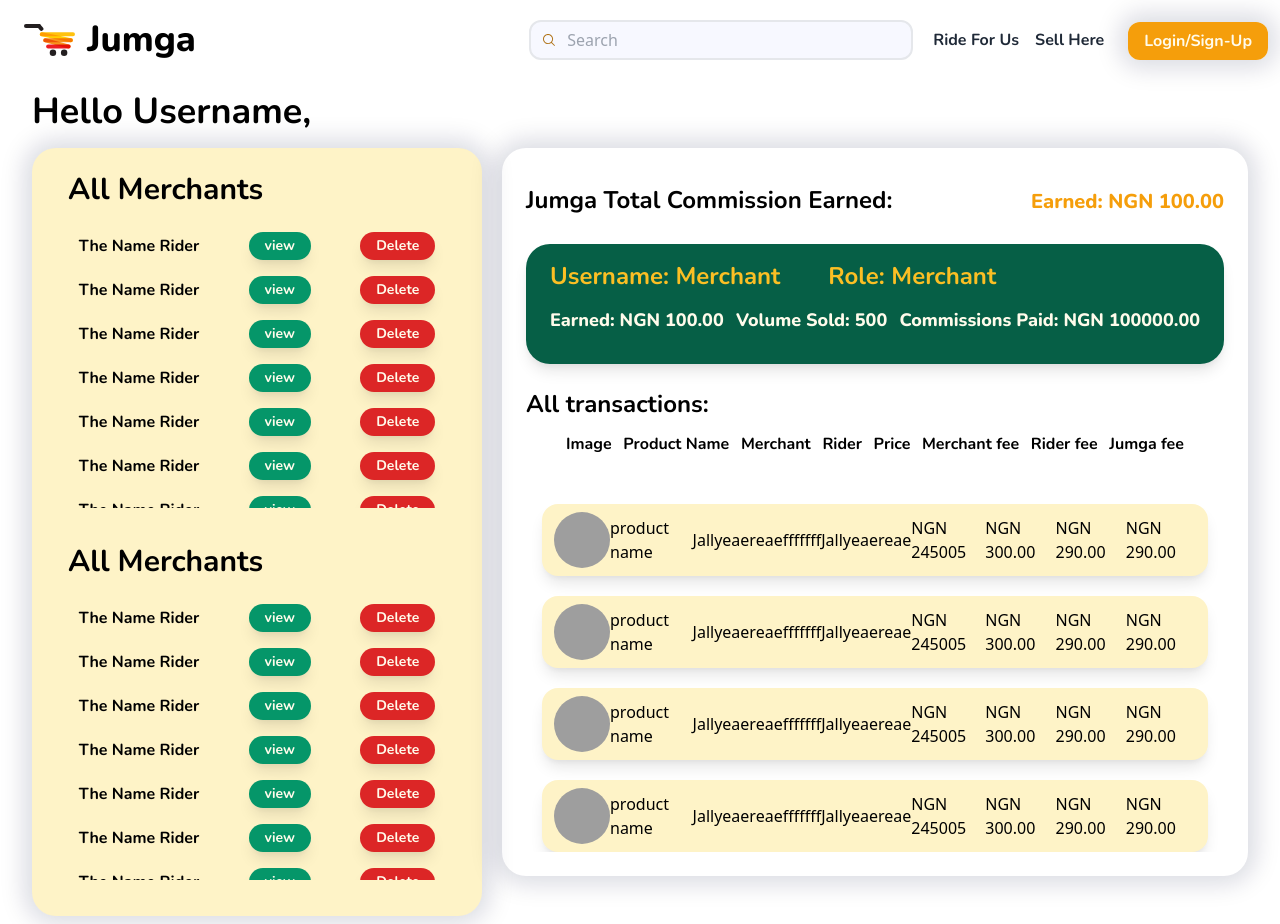
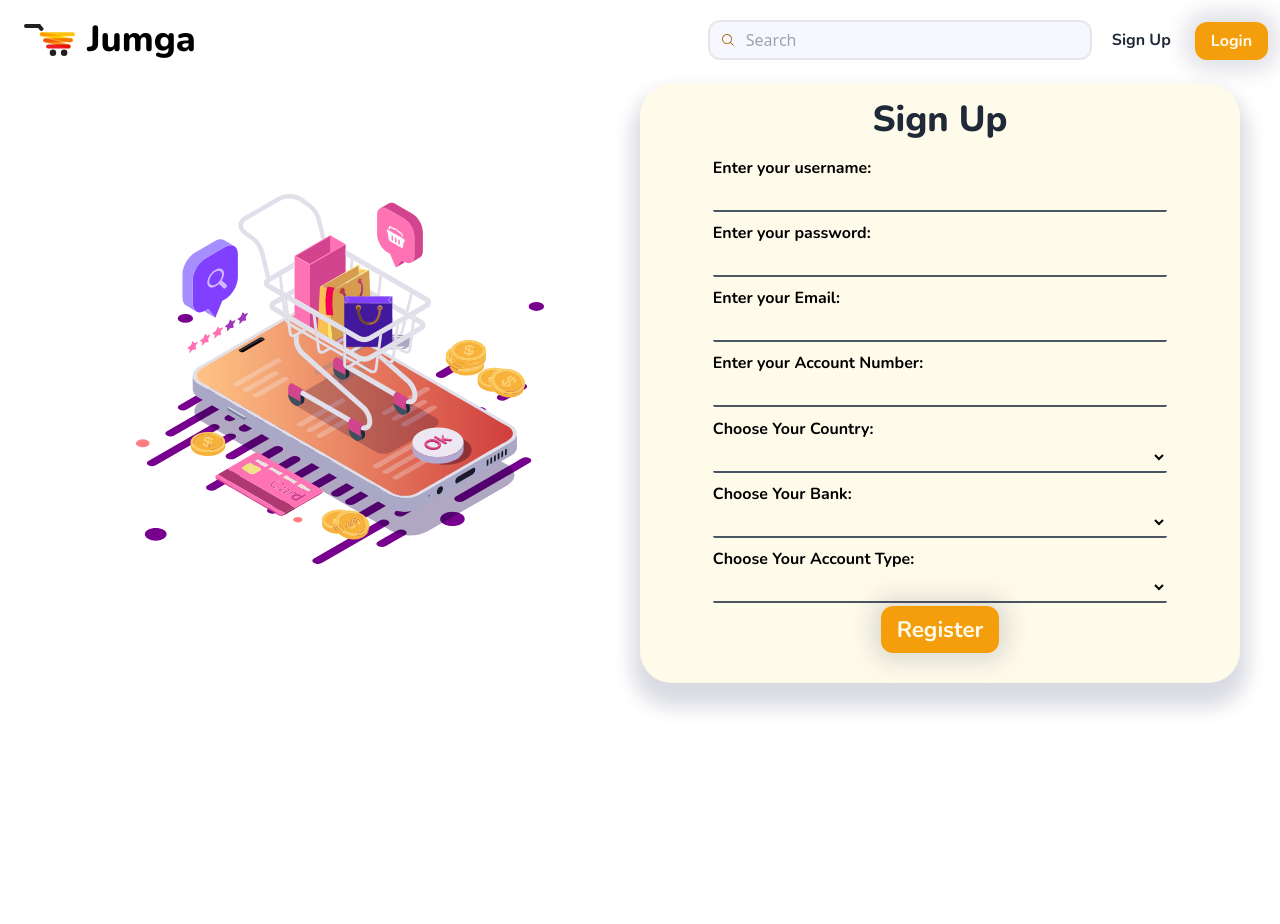
Before and after one commit to StanleyNdunwere/flutterwave_react_main, a React (Create React App) app: page /sign-up in a window 1280 px wide. After the commit the page ends 800 px from the top, so only its background shows below. Built offline with nearby package versions, Linux system fonts and the light colour scheme; grey boxes are pictures that could not be loaded.

Commit message:
modifications to the dom

```diff
--- a/package.json
+++ b/package.json
@@ -8,6 +8,7 @@
     "@testing-library/react": "^11.2.2",
     "@testing-library/user-event": "^12.6.0",
     "autoprefixer": "^9.8.6",
+    "axios": "^0.21.1",
     "postcss": "^7.0.35",
     "react": "^17.0.1",
     "react-dom": "^17.0.1",
--- a/src/App.js
+++ b/src/App.js
@@ -15,6 +15,10 @@
     <div className="max-w-screen-2x w-screen-2xl mx-auto">
       <Header />
       <Switch>
+
+        <Route path='/' exact component={Home} />
+        <Route path="/sign-up" exact component={SignUpComponent} />
+        <Route path="/login" exact component={LoginComponent} />
         {/* <Home /> */}
         {/* <SignUpComponent /> */}
         {/* <LoginComponent/> */}
@@ -22,7 +26,7 @@
         {/* <ProductEditCreate/> */}
         {/* <MerchantDashboard /> */}
         {/* <RiderDashboard /> */}
-        <AdminDashBoard />
+        {/* <AdminDashBoard /> */}
       </Switch>
     </div>
   );
--- a/src/components/global_components/button.component.jsx
+++ b/src/components/global_components/button.component.jsx
@@ -1,14 +1,17 @@
 import React from 'react'
 
 export default function CustomButton(props) {
-
-
-  const execFunc = props.execFunction;
+  let execute = null;
+  if (props.execFunc == null) {
+    execute = () => { }
+  } else {
+    execute = props.execFunc;
+  }
   return (
     <div style={{
       fontSize: props.fontSize,
     }}>
-      <span className="font-nunito font-bold text-md px-4 py-2 bg-yellow-500 cursor-pointer rounded-xl shadow-around text-yellow-50 hover:bg-yellow-600"
+      <span onClick={() => execute()} className="font-nunito font-bold text-md px-4 py-2 bg-yellow-500 cursor-pointer rounded-xl shadow-around text-yellow-50 hover:bg-yellow-600"
       >
         {props.text}
       </span>
--- a/src/components/header/header.component.jsx
+++ b/src/components/header/header.component.jsx
@@ -1,28 +1,42 @@
 import React from "react"
+import { useHistory } from "react-router-dom"
 import logo from "../../assets/images/logo.svg"
 import search from "../../assets/images/search.svg"
 import CustomButton from "../global_components/button.component"
 
 export default function Header(props) {
+  const history = useHistory();
+
+  const handleSignUp = () => {
+    history.push("/sign-up")
+  }
+
+  const handleLogin = () => {
+    history.push("/login")
+  }
+
+  const goHome = () => {
+    history.push("/")
+  }
+
 
   return (
     <div className="">
       <div className="max-w-screen-2xl mx-auto ">
         <header className="w-full h-20 flex flex-row justify-between items-center px-3">
-          <div className="h-full flex flex-row items-center w-auto px-3 cursor-pointer">
+          <div className="h-full flex flex-row items-center w-auto px-3 cursor-pointer" onClick={goHome}>
             <img src={logo} alt="logo" className="max-h-full h-full w-auto pr-3 py-6 cursor-pointer" />
             <h2 className="font-nunito text-4xl py-7 font-extrabold align-middle cursor-pointer">Jumga</h2>
           </div>
           <div>
             <div className="flex flex-row justify-between items-center">
-              <div class="bg-blue-search rounded-xl border-2 w-96 h-full w-50 flex items-center mx-3">
-                <img src={search} alt="search" class="inline w-9 h-9 py-2 px-3 align-middle "></img>
-                <input type="text" placeholder="Search" class="outline-none bg-transparent w-full pr-3 text-gray-800" />
+              <div className="bg-blue-search rounded-xl border-2 w-96 h-full w-50 flex items-center mx-3">
+                <img src={search} alt="search" className="inline w-9 h-9 py-2 px-3 align-middle "></img>
+                <input type="text" placeholder="Search" className="outline-none bg-transparent w-full pr-3 text-gray-800" />
               </div>
-              <span className="mx-2 font-nunito font-bold text-md text-gray-800 hover:text-yellow-700 my-auto cursor-pointer">Ride For Us</span>
-              <span className="mx-2 font-nunito font-bold text-md text-gray-800 hover:text-yellow-700 my-auto cursor-pointer">Sell Here</span>
+              <span onClick={(() => { handleSignUp() })} className="mx-2 font-nunito font-bold text-md text-gray-800 hover:text-yellow-700 my-auto cursor-pointer">Sign Up</span>
               <div className="ml-4">
-                <CustomButton fontSize={"null"} execFunction={null} text="Login/Sign-Up" />
+                <CustomButton fontSize={"null"} execFunc={handleLogin} text="Login" />
               </div>
             </div>
           </div>
--- a/src/components/home/product_card.component.js
+++ b/src/components/home/product_card.component.js
@@ -2,25 +2,18 @@
 import CustomButton from "../global_components/button.component"
 
 export default function ProductCard(props) {
-
   return (
     <div className="">
-      <div
-        style={{
-          backgroundImage: "url(https://source.unsplash.com/random/800x800)",
-          backgroundRepeat: "no-repeat",
-          backgroundSize: "cover",
-        }}
-        className="h-product bg-green-400 rounded-5xl shadow-around relative overflow-hidden"
-      >
-        <div className="w-full h-full flex flex-col items-center justify-between">
+      <div className="h-product bg-green-400 rounded-5xl shadow-around relative overflow-hidden" >
+        <img src={"http://" + props.imageLink} alt="product" className="absolute top-0 left-0 p-4 z-index-10" />
+        <div className="w-full h-full flex flex-col items-center justify-between absolute bottom-0 left-0 z-index-20">
           <div className="flex flex-row items-center justify-end w-full">
             <p className="py-2 px-4 bg-gray-50 rounded-full font-nunito text-lg font-extrabold m-4 bg-yellow-50 shadow-aroundY">
-              NGN 200.00
-          </p>
+              {props.currencyCode} {props.productPrice}
+            </p>
           </div>
           <div className="px-6 py-4 bg-yellow-50 w-full text-center">
-            <p className="text-gray-800 font-semibold text-xl font-nunito">Product Name</p>
+            <p className="text-gray-800 font-semibold text-xl font-nunito">{props.productName}</p>
             <div className="px-6 py-3">
               <CustomButton text={"Buy Now"} fontSize={"1.2rem"} execFunction={null} />
             </div>
--- a/src/components/login_signup/sign_up.component.jsx
+++ b/src/components/login_signup/sign_up.component.jsx
@@ -1,9 +1,29 @@
-import React from 'react'
+import React, { useState } from 'react'
 import shop from "../../assets/images/shop.svg"
 import CustomButton from '../global_components/button.component'
 import ProductCard from '../home/product_card.component'
+import axios from 'axios'
 
 export default function SignUpComponent(props) {
+  const [signUpDetails, setSignUpDetails] = useState({});
+  const [formSubmitted, setFormSubmitted] = useState(false)
+  const [allBanksByCode, setAllBanksByCode] = useState([])
+
+  const fetchAllBanksByCode = (bankCode) => {
+    const url = "http://localhost:3000/country-currency/bank-codes/";
+    axios.get(url + bankCode)
+      .then(res => {
+        const banks = res.data;
+        console.log(banks.data.data)
+        if (banks.status === 'success') {
+          setAllBanksByCode(banks.data)
+          console.log(allBanksByCode);
+        } else {
+          setAllBanksByCode([]);
+        }
+      });
+  }
+
   return (
     <div className="w-full grid grid-cols-2 items-center justify-center px-10 mb-2">
       <div className="p-24">
@@ -13,24 +33,35 @@
         <h2 className="text-4xl font-nunito font-extrabold text-gray-800 pb-4 mx-auto text-center">Sign Up</h2>
         <div className="flex flex-col justify-between h-full pb-7 w-4/5 mx-auto">
           <div>
-            <p for="username" className="font-nunito font-bold py-0">Enter your username:</p>
-            <input name="username" type="text" className="outline-none bg-transparent border-b-2 border-gray-600 mb-0 rounded-sm font-nunito h-8 text-decoration-none w-full" />
+            <p className="font-nunito font-bold py-0">Enter your username:</p>
+            <input onChange={(e) => {
+              setSignUpDetails({ ...signUpDetails, username: e.target.value })
+            }} name="username" type="text" className="outline-none bg-transparent border-b-2 border-gray-600 mb-0 rounded-sm font-nunito h-8 text-decoration-none w-full" />
           </div>
           <div>
-            <p for="password" className="font-nunito font-bold py-0">Enter your password:</p>
-            <input name="password" type="password" className="outline-none bg-transparent border-b-2 border-gray-600 mb-0 rounded-sm font-nunito h-8 text-decoration-none w-full" />
+            <p className="font-nunito font-bold py-0">Enter your password:</p>
+            <input onChange={(e) => {
+              setSignUpDetails({ ...signUpDetails, password: e.target.value })
+            }} name="password" type="password" className="outline-none bg-transparent border-b-2 border-gray-600 mb-0 rounded-sm font-nunito h-8 text-decoration-none w-full" />
           </div>
           <div>
-            <p for="email" className="font-nunito font-bold py-0 my-0">Enter your Email:</p>
-            <input name="email" type="email" className="outline-none bg-transparent border-b-2 border-gray-600 mb-0 rounded-sm font-nunito  h-8 text-decoration-none w-full" />
+            <p className="font-nunito font-bold py-0 my-0">Enter your Email:</p>
+            <input onChange={(e) => {
+              setSignUpDetails({ ...signUpDetails, email: e.target.value })
+            }} name="email" type="email" className="outline-none bg-transparent border-b-2 border-gray-600 mb-0 rounded-sm font-nunito  h-8 text-decoration-none w-full" />
           </div>
           <div>
-            <p for="email" className="font-nunito font-bold py-0 my-0">Enter your Account Number:</p>
-            <input name="email" type="number" className="outline-none bg-transparent border-b-2 border-gray-600 mb-0 rounded-sm font-nunito h-8 text-decoration-none w-full" />
+            <p className="font-nunito font-bold py-0 my-0">Enter your Account Number:</p>
+            <input onChange={(e) => {
+              setSignUpDetails({ ...signUpDetails, accountNumber: e.target.value })
+            }} name="accountNumber" type="number" className="outline-none bg-transparent border-b-2 border-gray-600 mb-0 rounded-sm font-nunito h-8 text-decoration-none w-full" />
           </div>
           <div>
-            <p for="country" className="font-nunito font-bold py-0">Choose Your Country:</p>
-            <select name="country" id="country" className="outline-none bg-transparent border-b-2 border-gray-600 mb-0 rounded-sm font-nunito h-8 text-decoration-none w-full">
+            <p className="font-nunito font-bold py-0">Choose Your Country:</p>
+            <select onChange={(e) => {
+              setSignUpDetails({ ...signUpDetails, country: e.target.value })
+              fetchAllBanksByCode(e.target.value);
+            }} name="country" id="country" className="outline-none bg-transparent border-b-2 border-gray-600 mb-0 rounded-sm font-nunito h-8 text-decoration-none w-full">
               <option value=""> </option>
               <option value="NG">Nigeria</option>
               <option value="GH">Ghana</option>
@@ -39,31 +70,39 @@
             </select>
           </div>
           <div>
-            <p for="country" className="font-nunito font-bold py-0">Choose Your Bank:</p>
-            <select name="country" id="country" className="outline-none bg-transparent border-b-2 border-gray-600 mb-0 rounded-sm font-nunito h-8 text-decoration-none w-full">
+            <p onChange={(e) => {
+              setSignUpDetails({ ...signUpDetails, username: e.target.value })
+            }} className="font-nunito font-bold py-0">Choose Your Bank:</p>
+            <select name="bankCode" id="bankCode" className="outline-none bg-transparent border-b-2 border-gray-600 mb-0 rounded-sm font-nunito h-8 text-decoration-none w-full">
               <option value=""> </option>
-              <option value="NG">Nigeria</option>
+              {allBanksByCode.map((bank) => {
+                return (<option value={bank.code}>{bank.name}</option>)
+              })}
+              {/* <option value="NG">Nigeria</option>
               <option value="GH">Ghana</option>
               <option value="UK">UK</option>
-              <option value="KYA">Kenya</option>
+              <option value="KYA">Kenya</option> */}
             </select>
           </div>
           <div>
-            <p for="accountType" className="font-nunito font-bold py-0">Choose Your Account Type:</p>
-            <select name="country" id="country" className="outline-none bg-transparent border-b-2 border-gray-600 mb-0 rounded-sm font-nunito h-8 text-decoration-none w-full">
+            <p className="font-nunito font-bold py-0">Choose Your Account Type:</p>
+            <select onChange={(e) => {
+              setSignUpDetails({ ...signUpDetails, accountType: e.target.value })
+            }} name="accountType" id="accountType" className="outline-none bg-transparent border-b-2 border-gray-600 mb-0 rounded-sm font-nunito h-8 text-decoration-none w-full">
               <option value=""> </option>
+
               <option value="merchant">Merchant</option>
               <option value="dispatch_rider">Dispatch Rider</option>
             </select>
           </div>
 
-          <div className="text-center pb-12">
+          <div className="text-center pb-12" onClick={(() => {
+            console.log(signUpDetails);
+          })}>
             <CustomButton text="Register" fontSize={"1.4rem"} />
           </div>
         </div>
-
       </div>
-
     </div>
   )
 
--- a/src/components/merchant_dashboard/merchant_edit_product.component.jsx
+++ b/src/components/merchant_dashboard/merchant_edit_product.component.jsx
@@ -8,9 +8,9 @@
       <div className="w-full h-full bg-black opacity-40 z-index-10 absolute top-0 left-0">
       </div>
       <div className='grid grid-rows-3 justify-center items-center bg-transparent w-full h-full z-index-20 absolute top-0 '>
-        <p class='font-nunito font-bold text-xl w-full px-4 py-2 text-yellow-50'> Product name is here</p>
+        <p className='font-nunito font-bold text-xl w-full px-4 py-2 text-yellow-50'> Product name is here</p>
         <p className='font-nunito font-extrabold text-lg text-gray-700 bg-white p-2 mx-6 rounded-full shadow-md text-center'>Price: NGN 200</p>
-        <div class='grid grid-cols-2 px-3 justify-between items-center'>
+        <div className='grid grid-cols-2 px-3 justify-between items-center'>
           <p className='mr-2 py-2 px-3 cursor-pointer rounded-xl text-center font-nunito text-yellow-50 bg-yellow-500 font-bold shadow-md' >Edit</p>
           <p className='py-2 px-3 cursor-pointer rounded-xl text-center font-nunito text-yellow-50 bg-yellow-500 font-bold shadow-md' >Delete</p>
         </div>
--- /dev/null
+++ b/src/constants.js
@@ -0,0 +1 @@
+const url = "localhost:3000"
```
Also changed, not shown: src/components/home/home.component.jsx (+36 -8 lines), 2 other files (tests, documents, lock files or other folders).
